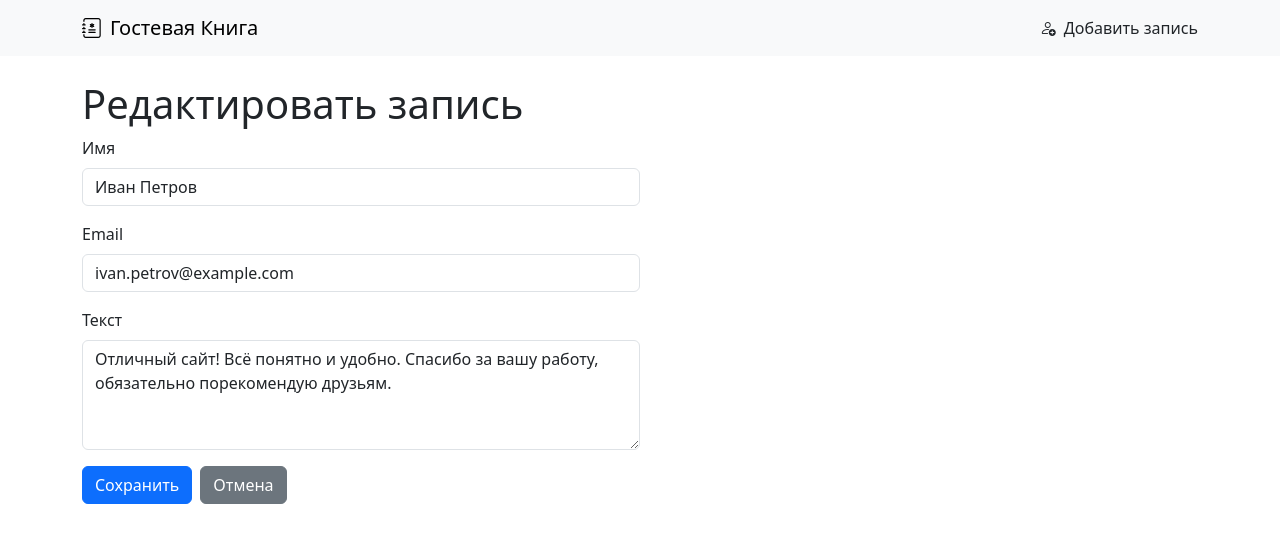
After one commit to akramkhal/Guest_Book, a Django app: page /guest/1/update/ in a window 1280 px wide. The commit adds this page. Shown: the top 543 px of the page. Run offline with Django 5.2, Linux system fonts and the light colour scheme; data comes from the database, SQL or seed files in the repository.

Commit message:
Редактирование записи: тот же класс формы и частичный шаблон

```diff
--- /dev/null
+++ b/source/webapp/templates/guest_update.html
@@ -0,0 +1,10 @@
+{% extends 'base.html' %}
+{% block title %}Редактировать запись{% endblock %}
+{% block content %}
+    <h1>Редактировать запись</h1>
+    <div class="col-md-6">
+        {% include 'partial/guest_form.html' with button_value='Сохранить' %}
+    </div>
+
+
+{% endblock %}
--- a/source/webapp/templates/index.html
+++ b/source/webapp/templates/index.html
@@ -8,7 +8,7 @@
              <div class="card-header d-flex justify-content-between align-items-center">
                 <span class="fw-bold">{{ guest.author_name }} ({{ guest.author_email }})</span>
                 <div>
-                    <a href="#" class="text-primary me-2"><i class="bi bi-pen"></i></a>
+                    <a href="{% url 'guest_update' guest.pk %}" class="text-primary me-2"><i class="bi bi-pen"></i></a>
                     <a href="#" class="text-danger"><i class="bi bi-trash3"></i></a>
                 </div>
              </div>
--- a/source/webapp/urls.py
+++ b/source/webapp/urls.py
@@ -1,7 +1,8 @@
 from django.urls import path
-from webapp.views import index_view, guest_add_view
+from webapp.views import index_view, guest_add_view, guest_update_view
 
 urlpatterns = [
     path('', index_view, name='index'),
-    path('guest/add', guest_add_view, name='guest_add'),
+    path('guest/add/', guest_add_view, name='guest_add'),
+    path('guest/<int:pk>/update/', guest_update_view, name='guest_update'),
 ]
--- a/source/webapp/views.py
+++ b/source/webapp/views.py
@@ -24,3 +24,20 @@ def guest_add_view(request):
             return redirect('index')
         else:
             return render(request, 'guest_add.html', {'form': form})
+
+
+def guest_update_view(request, pk):
+    guest = get_object_or_404(Guest, pk=pk)
+    if request.method == 'GET':
+        form = GuestForm(initial={'author_name': guest.author_name, 'author_email': guest.author_email, 'text': guest.text})
+        return render(request, 'guest_update.html', {'form': form, 'guest': guest})
+    elif request.method == 'POST':
+        form = GuestForm(data=request.POST)
+        if form.is_valid():
+            guest.author_name = form.cleaned_data.get('author_name')
+            guest.author_email = form.cleaned_data.get('author_email')
+            guest.text = form.cleaned_data.get('text')
+            guest.save()
+            return redirect('index')
+        else:
+            return render(request, 'guest_update.html', {'form': form, 'guest': guest})
```
